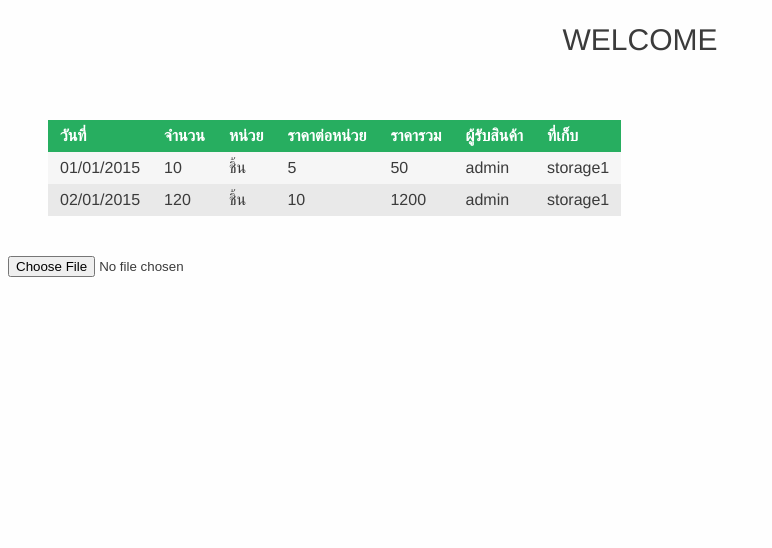
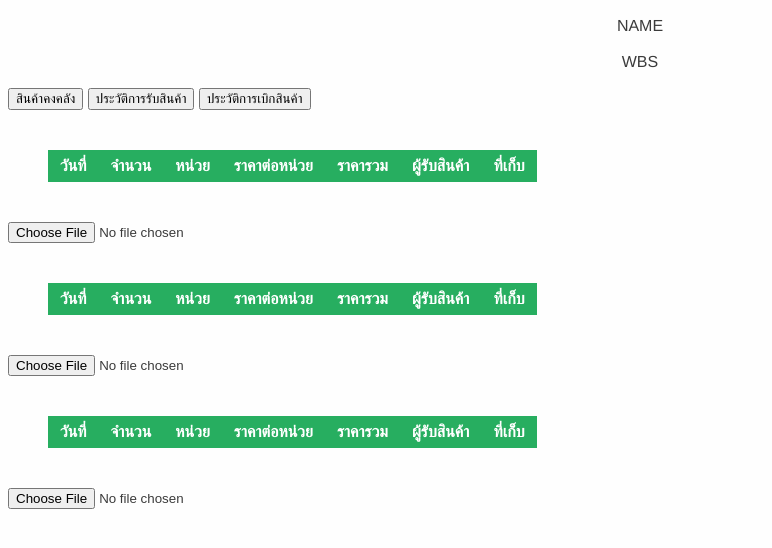
Before and after one commit to kanokpolkulsri/webstock, a PHP site: page /show.html in a window 1280 px wide. Shown: the top 548 px of the page, without its empty margins (0-772 px from the left). Run offline with PHP 8.4, Linux system fonts and the light colour scheme; some libraries are stand-ins or nearby versions.

Commit message:
doing show page

```diff
--- a/show.html
+++ b/show.html
@@ -9,9 +9,18 @@
 	<script src="https://code.jquery.com/jquery-1.12.0.min.js"></script>
 </head>
 <body class="body-show">
-	<p class="title-cate">WELCOME</p>
+	<div class="show-title-Proj">
+		<p class="show-title-Proj-name">NAME</p>
+		<p class="show-title-Proj-WBS">WBS</p>
+	</div>
+	<div>
+		<button class="btn-inv">สินค้าคงคลัง</button>
+		<button class="btn-rec">ประวัติการรับสินค้า</button>
+		<button class="btn-out">ประวัติการเบิกสินค้า</button>
+	</div>
+	<div class="show-all-data-inv">
 		<div class="wrapper">
-			<div class="table-cpe">
+			<div class="table-inv">
 				<div class="row header green">
 					<div class="cell">วันที่</div>
 					<div class="cell">จำนวน</div>
@@ -21,43 +30,121 @@
 					<div class="cell">ผู้รับสินค้า</div>
 					<div class="cell">ที่เก็บ</div>
 	    		</div>
-	    		<div class="row">
-					<div class="cell">01/01/2015</div>
-					<div class="cell">10</div>
-					<div class="cell">ชิ้น</div>
-					<div class="cell">5</div>
-					<div class="cell">50</div>
-					<div class="cell">admin</div>
-					<div class="cell">storage1</div>
-	    		</div>
-	    		<div class="row">
-					<div class="cell">02/01/2015</div>
-					<div class="cell">120</div>
-					<div class="cell">ชิ้น</div>
-					<div class="cell">10</div>
-					<div class="cell">1200</div>
-					<div class="cell">admin</div>
-					<div class="cell">storage1</div>
+			</div>
+		</div>
+		<input type="file" name="file" id="file-inv" style="display: block;">
+	</div>
+
+	<div class="show-all-history-rec">
+		<div class="wrapper">
+			<div class="table-rec">
+				<div class="row header green">
+					<div class="cell">วันที่</div>
+					<div class="cell">จำนวน</div>
+					<div class="cell">หน่วย</div>
+					<div class="cell">ราคาต่อหน่วย</div>
+					<div class="cell">ราคารวม</div>
+					<div class="cell">ผู้รับสินค้า</div>
+					<div class="cell">ที่เก็บ</div>
 	    		</div>
 			</div>
 		</div>
-	<input type="file" name="file" id="file-cpe" style="display: block;">
+		<input type="file" name="file" id="file-rec" style="display: block;">
+	</div>
+
+	<div class="show-all-history-out">
+		<div class="wrapper">
+			<div class="table-out">
+				<div class="row header green">
+					<div class="cell">วันที่</div>
+					<div class="cell">จำนวน</div>
+					<div class="cell">หน่วย</div>
+					<div class="cell">ราคาต่อหน่วย</div>
+					<div class="cell">ราคารวม</div>
+					<div class="cell">ผู้รับสินค้า</div>
+					<div class="cell">ที่เก็บ</div>
+	    		</div>
+			</div>
+		</div>
+		<input type="file" name="file" id="file-out" style="display: block;">
+	</div>
+
+
 	<script type="text/javascript">
-		var tablecpe = $('.table-cpe');
-		document.getElementById('file-cpe').onchange = function(){
+		/*
+			เลือกว่าจะดูอันไหน
+		*/
+		var buttonInv = $('.btn-inv');
+		var buttonRec = $('.btn-rec');
+		var buttonOut = $('.btn-out');
+		var divInv = $('.show-all-data-inv');
+		var divRec = $('.show-all-history-rec');
+		var divOut = $('.show-all-history-out');
+
+
+
+		/*
+			ส่วนของการเพิ่มไฟล์สินค้าคงคลัง
+		*/
+		var tableinv = $('.table-inv');
+		document.getElementById('file-inv').onchange = function(){
 			var file = this.files[0];
 			var reader = new FileReader();
 			reader.onload = function(progressEvent){
 			var lines = this.result.split('\n');
 			for(var line = 0; line < lines.length; line++){
 				var check = lines[line].split(",");
-				tablecpe.append('<div class="row"><div class="cell">'+check[0]+'</div><div class="cell">'+check[1]+'</div><div class="cell">'+check[2]+'</div><div class="cell">'+check[3]+'</div><div class="cell">'+check[4]+'</div></div>');
+
+				tableinv.append('<div class="row"><div class="cell">'+check[0]+'</div><div class="cell">'+check[1]+'</div><div class="cell">'+check[2]+'</div><div class="cell">'+check[3]+'</div><div class="cell">'+check[4]+'</div></div>');
+
 				}
-				console.log(check[1]);
-				console.log(check[2]);
+			};
+			reader.readAsText(file);
+		};
+
+
+
+		/*
+			ส่วนของการเพิ่มไฟล์ประวัติการรับสินค้า
+		*/
+		var tablerec = $('.table-rec');
+		document.getElementById('file-rec').onchange = function(){
+			var file = this.files[0];
+			var reader = new FileReader();
+			reader.onload = function(progressEvent){
+			var lines = this.result.split('\n');
+			for(var line = 0; line < lines.length; line++){
+				var check = lines[line].split(",");
+
+				tablerec.append('<div class="row"><div class="cell">'+check[0]+'</div><div class="cell">'+check[1]+'</div><div class="cell">'+check[2]+'</div><div class="cell">'+check[3]+'</div><div class="cell">'+check[4]+'</div></div>');
+
+				}
+			};
+			reader.readAsText(file);
+		};
+
+
+
+		/*
+			ส่วนของการเพิ่มไฟล์ประวัติการเบิกสินค้า
+		*/
+		var tableout = $('.table-out');
+		document.getElementById('file-out').onchange = function(){
+			var file = this.files[0];
+			var reader = new FileReader();
+			reader.onload = function(progressEvent){
+			var lines = this.result.split('\n');
+			for(var line = 0; line < lines.length; line++){
+				var check = lines[line].split(",");
+
+				tableout.append('<div class="row"><div class="cell">'+check[0]+'</div><div class="cell">'+check[1]+'</div><div class="cell">'+check[2]+'</div><div class="cell">'+check[3]+'</div><div class="cell">'+check[4]+'</div></div>');
+
+				}
 			};
 			reader.readAsText(file);
 		};
 	</script>
+
+
 </body>
 </html>
--- a/style.css
+++ b/style.css
@@ -190,3 +190,7 @@ ul.login {
 .row-user {
   margin-top: 5px;
 }
+
+.show-title-Proj {
+  text-align: center;
+}
```
Also changed, not shown: 1 other file.
